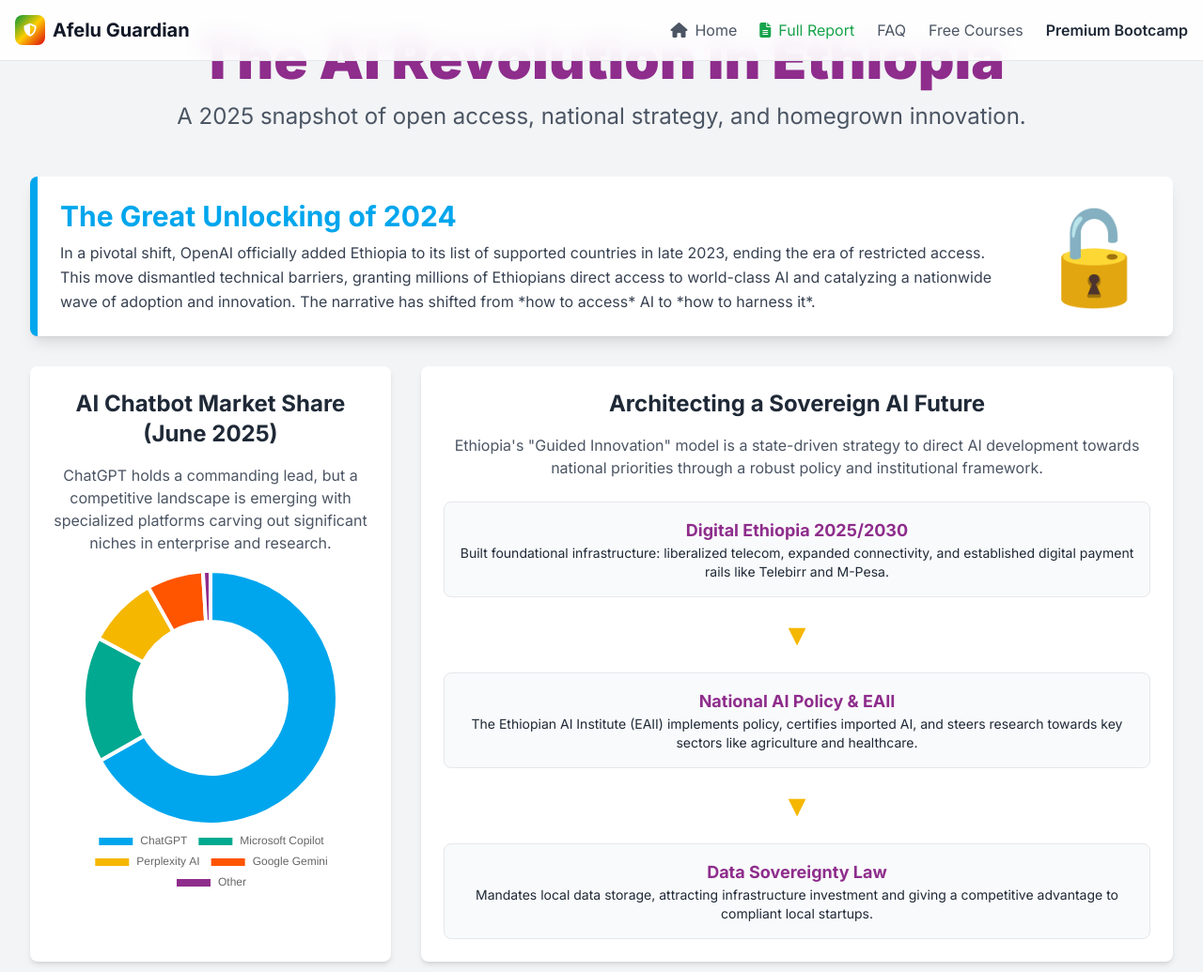
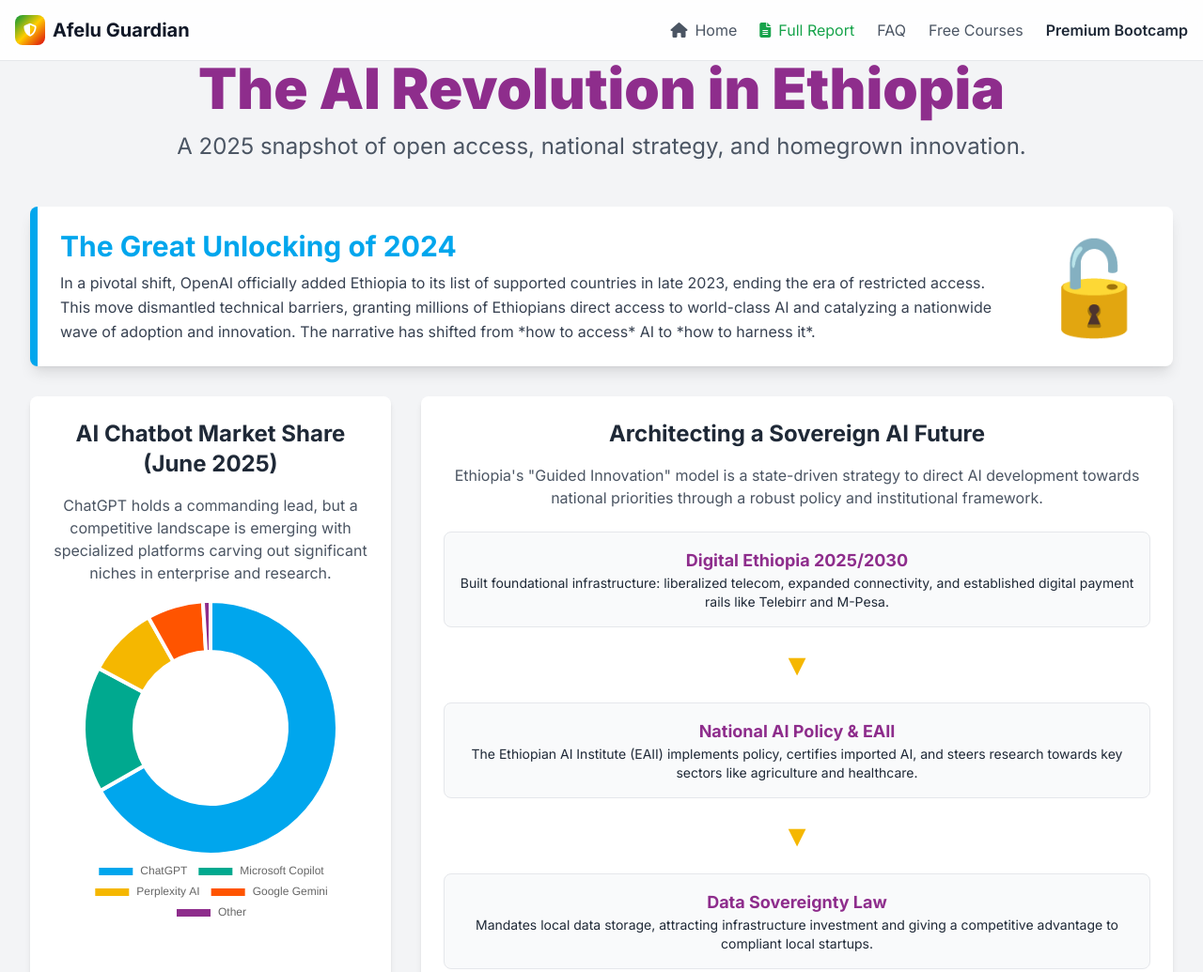
Before and after one commit to yosephdev/afelu-guardian, a website: page public/infographic.html in a window 1280 px wide. Shown: the top 1035 px of the page at 94% size. Drawn offline with nearby package versions, Linux system fonts and the light colour scheme.

Commit message:
Add top margin to header to fully clear navigation bar
- Added mt-8 (32px margin-top) to header element
- Combined with pt-32 container padding, this ensures the title is completely visible below the fixed navbar
- Fixes issue where header was still partially covered by navigation

```diff
--- a/public/infographic.html
+++ b/public/infographic.html
@@ -110,7 +110,7 @@
 
     <div class="container mx-auto p-4 md:p-8 pt-32">
 
-        <header class="text-center mb-12">
+        <header class="text-center mb-12 mt-8">
             <h1 class="text-4xl md:text-6xl font-black text-[#8E2D8C] mb-4">The AI Revolution in Ethiopia</h1>
             <p class="text-xl md:text-2xl text-gray-600">A 2025 snapshot of open access, national strategy, and homegrown innovation.</p>
         </header>
```
